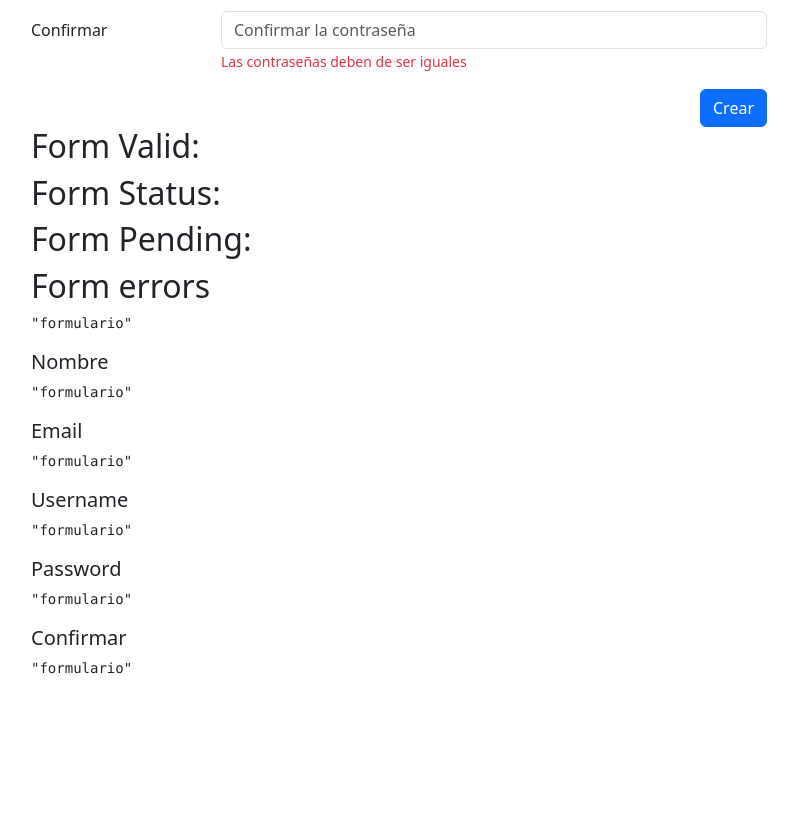
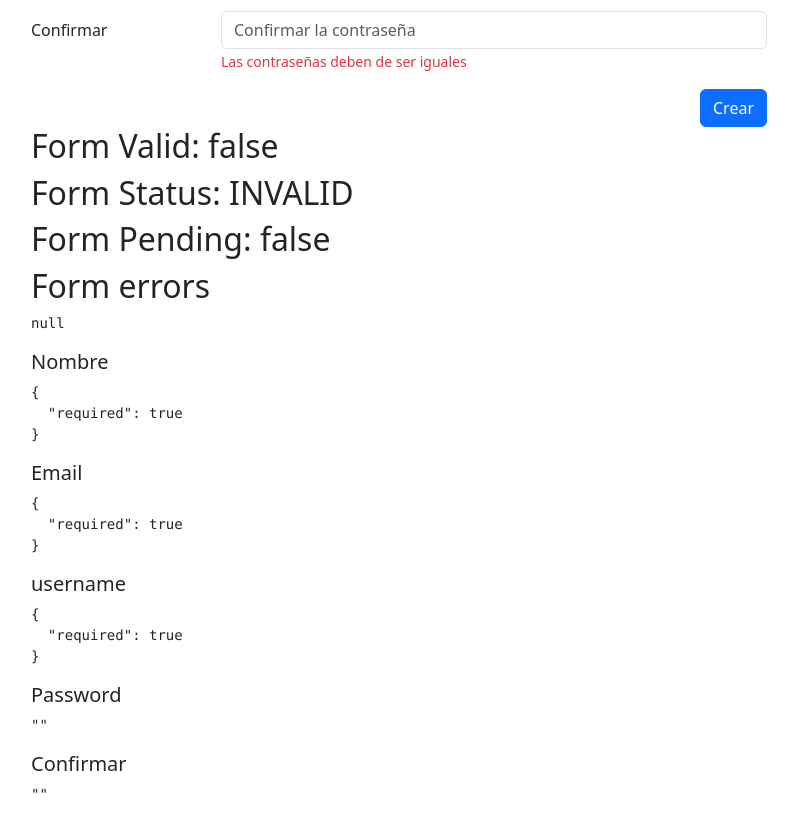
Before and after one commit to Maleras23/form-app-modulos, an Angular app: page /auth/sign-up in a window 1280 px wide. Shown: the part 420-1241 px from the top of the page, without its empty margins (51-849 px from the left). Before the commit the page ends 1115 px from the top, so only its background shows below. Built offline with nearby package versions, Linux system fonts and the light colour scheme.

Commit message:
Register page done

```diff
--- a/src/app/auth/auth-module.ts
+++ b/src/app/auth/auth-module.ts
@@ -3,6 +3,7 @@
 
 import { AuthRoutingModule } from './auth-routing-module';
 import { RegisterPageComponent } from './pages/register-page/register-page.component';
+import { ReactiveFormsModule } from '@angular/forms';
 
 
 @NgModule({
@@ -11,7 +12,8 @@
   ],
   imports: [
     CommonModule,
-    AuthRoutingModule
+    AuthRoutingModule,
+    ReactiveFormsModule,
   ]
 })
 export class AuthModule { }
--- a/src/app/auth/pages/register-page/register-page.component.html
+++ b/src/app/auth/pages/register-page/register-page.component.html
@@ -4,13 +4,14 @@
 <div class="row">
     <div class="col">
 
-        <form autocomplete="off">
+        <form [formGroup]="myForm" (ngSubmit)="onSubmit()" autocomplete="off">
 
             <!-- Nombre -->
             <div class="row mb-3">
                 <label class="col-sm-3 col-form-label">Nombre y apellido</label>
                 <div class="col-sm-9">
-                    <input type="text"
+                    <input formControlName="name"
+                           type="text"
                            class="form-control"
                            placeholder="Nombre del usuario">
 
@@ -25,6 +26,7 @@
                 <label class="col-sm-3 col-form-label">Email</label>
                 <div class="col-sm-9">
                     <input type="email"
+                           formControlName="email"
                            class="form-control"
                            placeholder="Email del usuario">
                     <span class="form-text text-danger">
@@ -38,6 +40,7 @@
                 <label class="col-sm-3 col-form-label">Username</label>
                 <div class="col-sm-9">
                     <input type="text"
+                           formControlName="username"
                            class="form-control"
                            placeholder="Nombre código del usuario">
                     <span class="form-text text-danger">
@@ -51,6 +54,7 @@
                 <label class="col-sm-3 col-form-label">Password</label>
                 <div class="col-sm-9">
                     <input type="password"
+                           formControlName="password"
                            class="form-control"
                            placeholder="Password de su cuenta">
 
@@ -65,6 +69,7 @@
                 <label class="col-sm-3 col-form-label">Confirmar</label>
                 <div class="col-sm-9">
                     <input type="password"
+                           formControlName="password2"
                            class="form-control"
                            placeholder="Confirmar la contraseña">
 
@@ -90,24 +95,25 @@
 </div>
 
 
-<h2>Form Valid: </h2>
-<h2>Form Status: </h2>
-<h2>Form Pending: </h2>
+<h2>Form Valid: {{ myForm.valid }}</h2>
+<h2>Form Status: {{ myForm.status }} </h2>
+<h2>Form Pending: {{ myForm.pending }} </h2>
+
 <h2>Form errors</h2>
-<pre>{{ 'formulario' | json }}</pre>
+<pre>{{ myForm.errors | json }}</pre>
 
 <h5>Nombre</h5>
-<pre>{{ 'formulario' | json }}</pre>
+<pre>{{ myForm.controls['name'].errors| json }}</pre>
 
 <h5>Email</h5>
-<pre>{{ 'formulario' | json }}</pre>
+<pre>{{ myForm.controls['email'].errors| json }}</pre>
 
-<h5>Username</h5>
-<pre>{{ 'formulario' | json }}</pre>
+<h5>username</h5>
+<pre>{{ myForm.controls['username'].errors | json }}</pre>
 
 
 <h5>Password</h5>
-<pre>{{ 'formulario' | json }}</pre>
+<pre>{{ myForm.value.password | json }}</pre>
 
 <h5>Confirmar</h5>
-<pre>{{ 'formulario' | json }}</pre>
+<pre>{{ myForm.value.password2 | json }}</pre>
--- a/src/app/auth/pages/register-page/register-page.component.ts
+++ b/src/app/auth/pages/register-page/register-page.component.ts
@@ -1,4 +1,6 @@
 import { Component } from '@angular/core';
+import { FormBuilder, FormGroup, Validators } from '@angular/forms';
+import * as customValidators from '../../../shared/validators/validators'
 
 @Component({
   selector: 'app-register-page.component',
@@ -6,4 +8,26 @@
   templateUrl: './register-page.component.html',
   styles: ``,
 })
-export class RegisterPageComponent { }
+export class RegisterPageComponent {
+
+  public myForm: FormGroup;
+
+  constructor( private fb: FormBuilder){
+    this.myForm = this.fb.group({
+      name: ['', [ Validators.required, Validators.pattern( customValidators.firstNameAndLastnamePattern)] ],
+      email: ['', [ Validators.required, Validators.pattern( customValidators.emailPattern ) ] ],
+      username: ['', [ Validators.required, customValidators.cantBeStrider ] ],
+      password: ['', [ Validators.required, Validators.minLength(6) ] ],
+      password2: ['', [ Validators.required ] ],
+    })
+  }
+
+  inValidField ( field: string ){
+    // todo: obtener validacion desde un serviciob
+  }
+
+  onSubmit(): void {
+    this.myForm.markAllAsTouched();
+  }
+
+}
--- /dev/null
+++ b/src/app/shared/validators/validators.ts
@@ -0,0 +1,19 @@
+import { FormControl, ValidationErrors } from "@angular/forms";
+
+export const firstNameAndLastnamePattern: string = '([a-zA-Z]+) ([a-zA-Z]+)';
+export const emailPattern: string = "^[a-z0-9._%+-]+@[a-z0-9.-]+\\.[a-z]{2,4}$";
+
+
+export const cantBeStrider = ( control: FormControl ): ValidationErrors | null => {
+
+  const value: string = control.value.trim().toLowerCase();
+
+  if ( value === 'strider' ) {
+    return {
+      noStrider: true,
+    }
+  }
+
+  return null;
+
+}
```
